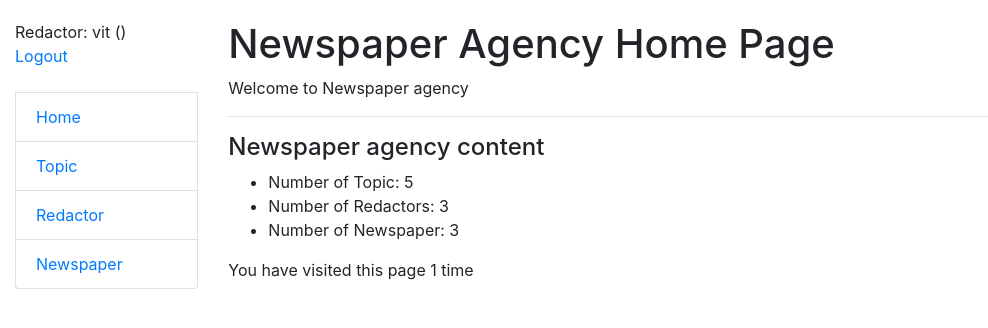
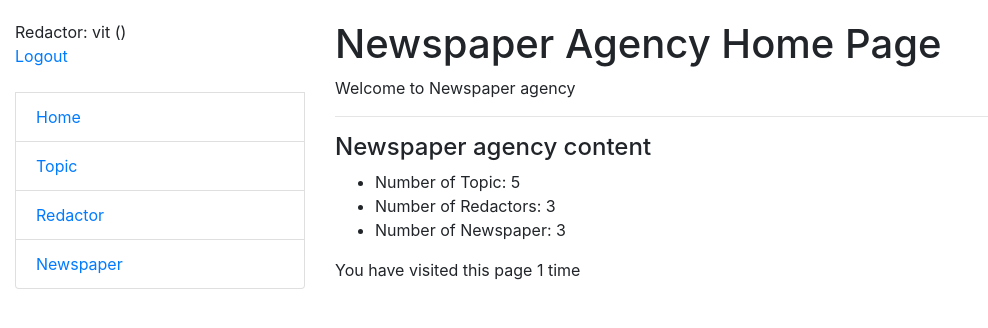
Before and after one commit to destr34/newspaper-agency, a Django app: page /news-agency/ in a window 1280 px wide. Shown: the top 328 px of the page, without its empty margins (0-988 px from the left). Run offline with Django 4.2, Linux system fonts and the light colour scheme; a user stored in the database is signed in; data comes from the database, SQL or seed files in the repository.

Commit message:
Add fix to base.html

```diff
--- a/templates/base.html
+++ b/templates/base.html
@@ -17,14 +17,14 @@
 <body>
 <div class="container-fluid">
   <div class="row">
-    <div class="col-sm-2">
+    <div class="col-sm-3">
 
       {% block sidebar %}
         {% include "includes/sidebar.html" %}
       {% endblock %}
 
     </div>
-    <div class="col-sm-10 ">
+    <div class="col-sm-9 ">
 
       {% block content %}{% endblock %}
 
```
